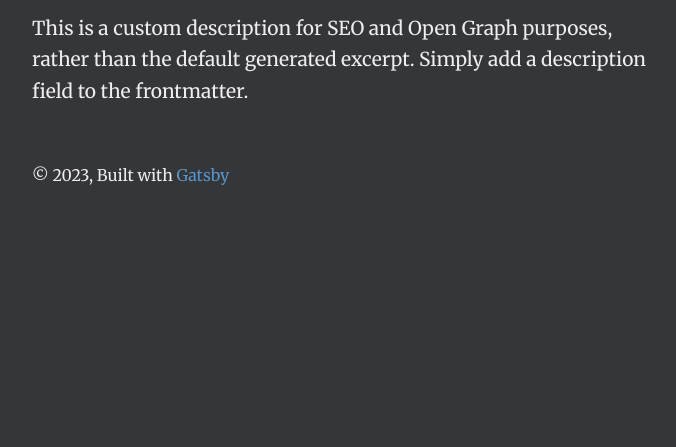
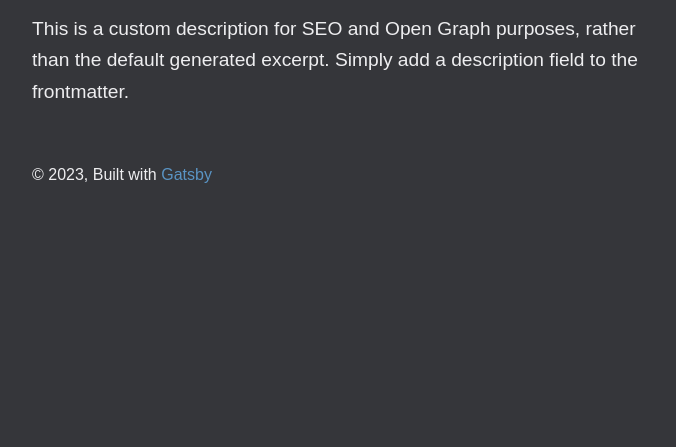
Before and after one commit to YeThor/yethor.github.io, a Gatsby site: page / in a window 1280 px wide. Shown: the part 353-800 px from the top of the page, without its empty margins (292-968 px from the left). Built offline with nearby package versions, Linux system fonts and the light colour scheme; Gatsby itself is replaced by a stand-in of ours.

Commit message:
:lipstick: adjust webfont (Nanum Gothic Coding)

```diff
--- a/src/style.css
+++ b/src/style.css
@@ -27,12 +27,13 @@
   --spacing-20: 5rem;
   --spacing-24: 6rem;
   --spacing-32: 8rem;
+  --fontFamily-nanum: "Nanum Gothic Coding", sans-serif;
   --fontFamily-sans: Montserrat, system-ui, -apple-system, BlinkMacSystemFont,
     "Segoe UI", Roboto, "Helvetica Neue", Arial, "Noto Sans", sans-serif,
     "Apple Color Emoji", "Segoe UI Emoji", "Segoe UI Symbol", "Noto Color Emoji";
   --fontFamily-serif: "Merriweather", "Georgia", Cambria, "Times New Roman",
     Times, serif;
-  --font-body: var(--fontFamily-serif);
+  --font-body: var(--fontFamily-nanum);
   --font-heading: var(--fontFamily-sans);
   --fontWeight-normal: 400;
   --fontWeight-medium: 500;
```
